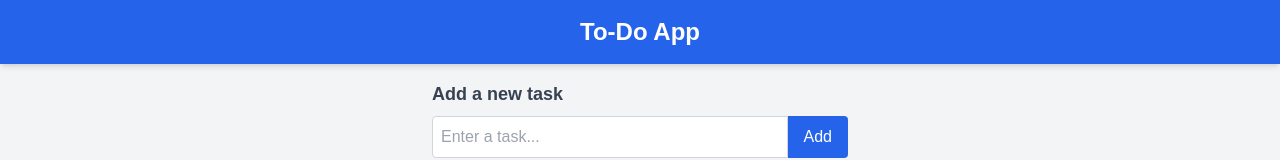
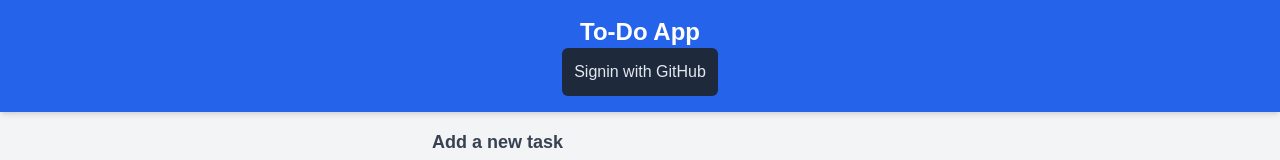
Before and after one commit to tahasama/todo15, a Next.js app: page / in a window 1280 px wide. Shown: the top 160 px of the page. Built offline with nearby package versions, Linux system fonts and the light colour scheme; no server answers; the database is empty.

Commit message:
successfully added githun with authjs

```diff
--- /dev/null
+++ b/app/api/auth/[...nextauth]/route.ts
@@ -0,0 +1,2 @@
+import { handlers } from "@/auth" // Referring to the auth.ts we just created
+export const { GET, POST } = handlers
--- /dev/null
+++ b/app/componentns/sign-in.tsx
@@ -0,0 +1,19 @@
+import { signIn } from "@/auth";
+
+export default function SignIn() {
+  return (
+    <form
+      action={async () => {
+        "use server";
+        await signIn("github");
+      }}
+    >
+      <button
+        type="submit"
+        className="p-3 bg-slate-800 text-slate-200 rounded-md"
+      >
+        Signin with GitHub
+      </button>
+    </form>
+  );
+}
--- a/app/page.tsx
+++ b/app/page.tsx
@@ -2,14 +2,15 @@ import AddtaskForm from "./componentns/AddtaskForm";
 import { Suspense } from "react";
 import TaskList from "./componentns/TaskList";
 import Loading from "./loading";
+import SignIn from "./componentns/sign-in";
 
 export default function MainPage() {
   return (
     <div className="min-h-screen flex flex-col items-center bg-gray-100 text-gray-800">
       <header className="w-full py-4 bg-blue-600 text-white text-center shadow-md">
         <h1 className="text-2xl font-bold">To-Do App</h1>
+        <SignIn />
       </header>
-
       <main className="flex-grow w-full max-w-md mx-auto p-4 space-y-6">
         {/* Add Task Section */}
 
--- /dev/null
+++ b/auth.ts
@@ -0,0 +1,6 @@
+import NextAuth from "next-auth"
+import GitHub from "next-auth/providers/github"
+
+export const { handlers, signIn, signOut, auth } = NextAuth({
+  providers: [GitHub],
+})
--- /dev/null
+++ b/middleware.ts
@@ -0,0 +1 @@
+export { auth as middleware } from "@/auth"
--- a/package.json
+++ b/package.json
@@ -11,6 +11,7 @@
   "dependencies": {
     "@vercel/postgres": "^0.10.0",
     "next": "15.0.2",
+    "next-auth": "^5.0.0-beta.25",
     "pg": "^8.13.1",
     "react": "19.0.0-rc-02c0e824-20241028",
     "react-dom": "19.0.0-rc-02c0e824-20241028"
```
Also changed, not shown: 1 other file (tests, documents, lock files or other folders).
